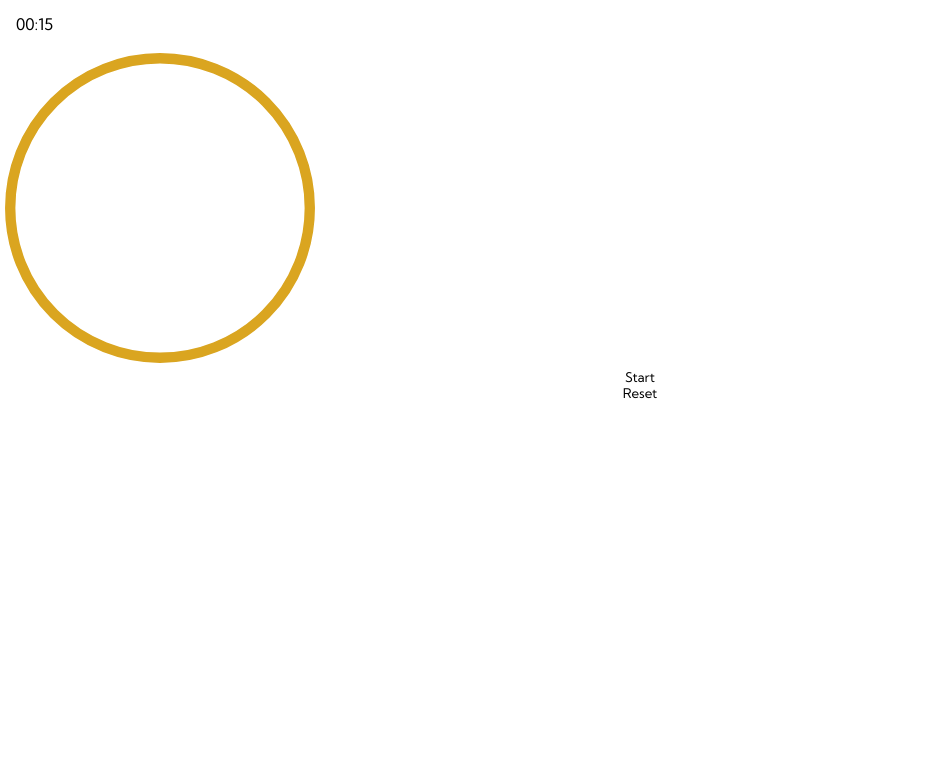
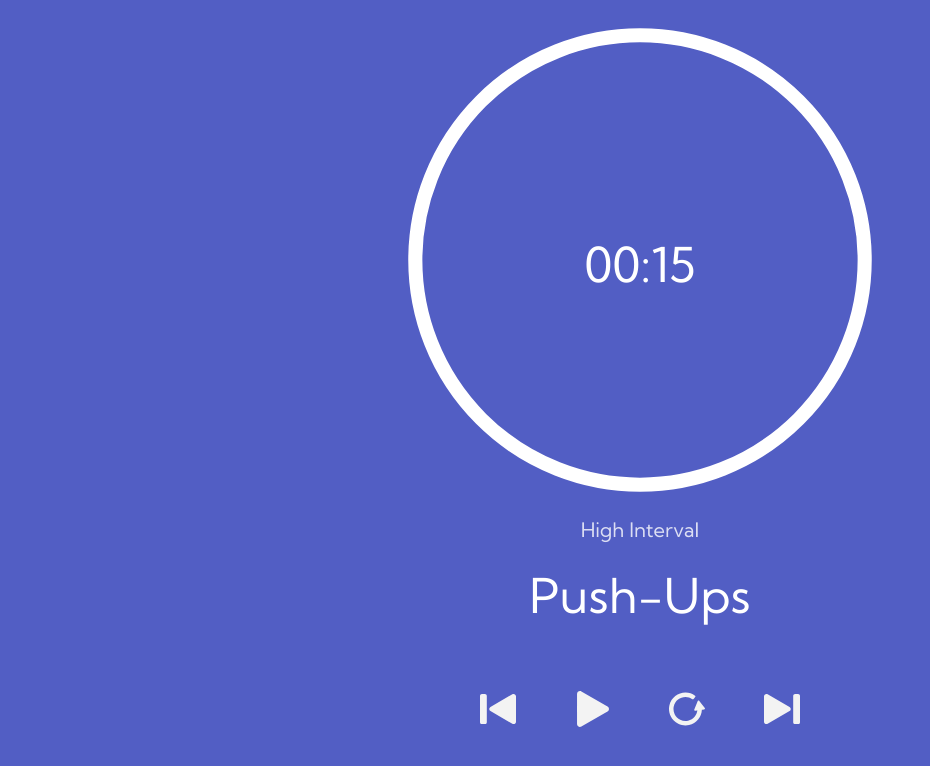
Before and after one commit to emil-litwiniec/intervals, a React app: page /workout/1 in a window 1280 px wide. Shown: the top 766 px of the page, without its empty margins (0-930 px from the left). Built offline with nearby package versions, Linux system fonts and the light colour scheme.

Commit message:
Add player/timer styles | Add controls with icons

```diff
--- a/src/components/timer/MainTimer.tsx
+++ b/src/components/timer/MainTimer.tsx
@@ -1,6 +1,7 @@
 import React, { Component } from 'react';
 import TimerCircleDisplay from '@/components/timerCircleDisplay/TimerCircleDisplay';
 import { formatSecondsToMinutes } from '@/utils/format';
+import './_timer.scss';
 
 export type ChildCallables = {
     startTimer(): void;
@@ -13,7 +14,7 @@ type MainTimerProps = {
     onTimerFinished(): void;
     setCallables(childCallables: ChildCallables): void;
     id: string;
-    color: string;
+    className: string;
 };
 
 type MainTimerState = {
@@ -86,17 +87,18 @@ class MainTimer extends Component<MainTimerProps, MainTimerState> {
     };
 
     render() {
+        const parentClassName = this.props.className ? this.props.className : '';
         return (
-            <>
-                <p style={{ fontSize: '2rem', margin: '2rem' }}>
+            <div className={`timer__wrapper ${parentClassName}`}>
+                <p className="timer__text-display">
                     {formatSecondsToMinutes(Math.ceil(this.state.millisecondsLeft / 1000))}
                 </p>
                 <TimerCircleDisplay
                     milliseconds={this.props.initialSeconds * 1000 - this.state.millisecondsLeft}
                     total={this.props.initialSeconds * 1000}
-                    color={this.props.color}
+                    className="timer__circular-display"
                 />
-            </>
+            </div>
         );
     }
 }
--- /dev/null
+++ b/src/components/timer/_timer.scss
@@ -0,0 +1,17 @@
+.timer {
+    &__wrapper {
+        position: relative;
+    }
+
+    &__text-display {
+        position: absolute;
+        font-size: 6rem;
+        color: white;
+        top: calc(50% + 5px);
+        left: 50%;
+        transform: translate(-50%, -50%);
+    }
+
+    &__circular-display {
+    }
+}
--- a/src/components/timerCircleDisplay/TimerCircleDisplay.tsx
+++ b/src/components/timerCircleDisplay/TimerCircleDisplay.tsx
@@ -4,21 +4,24 @@ import './_timerCircleDisplay.scss';
 type TimerCircleDisplayProps = {
     milliseconds: number;
     total: number;
-    color: string;
+    className: string;
 };
 
-const TimerCircleDisplay: React.FC<TimerCircleDisplayProps> = ({ milliseconds, total, color }) => {
+const TimerCircleDisplay: React.FC<TimerCircleDisplayProps> = ({
+    milliseconds,
+    total,
+    className = '',
+}) => {
     const offsetValue = 100 - (100 * milliseconds) / total;
-    const style: CSSProperties & { '--offsetValue': number; '--strokeColor': string } = {
+    const style: CSSProperties & { '--offsetValue': number } = {
         '--offsetValue': offsetValue,
-        '--strokeColor': color,
     };
 
-    const finishClass =
-        total - milliseconds <= 300 || total - milliseconds >= total - 100 ? 'finish' : '';
+    const highlightClass =
+        total - milliseconds <= 300 || total - milliseconds >= total - 100 ? 'highlight' : '';
 
     return (
-        <div className="timer-circle-display">
+        <div className={`timer-circle-display ${className}`}>
             <svg xmlns="http://www.w3.org/2000/svg" viewBox="-1 -1 34 34">
                 <circle
                     cx="16"
@@ -30,14 +33,14 @@ const TimerCircleDisplay: React.FC<TimerCircleDisplayProps> = ({ milliseconds, t
                     cx="16"
                     cy="16"
                     r="15.9155"
-                    className={`timer-circle-display__progress ${finishClass}`}
+                    className={`timer-circle-display__progress ${highlightClass}`}
                     style={style}
                 ></circle>
                 <circle
                     cx="16"
                     cy="16"
                     r="15.9155"
-                    className={`timer-circle-display__return ${finishClass}`}
+                    className={`timer-circle-display__return ${highlightClass}`}
                 ></circle>
             </svg>
         </div>
--- a/src/components/timerCircleDisplay/_timerCircleDisplay.scss
+++ b/src/components/timerCircleDisplay/_timerCircleDisplay.scss
@@ -1,33 +1,35 @@
 .timer-circle-display {
     svg {
-        width: 40rem;
-        height: 40rem;
+        width: 60rem;
+        height: 60rem;
         transform: rotate(-90deg);
 
         circle {
             fill: none;
-            stroke: #f0f0f0;
-            stroke-width: 1;
+            stroke: white;
+            opacity: 0.3;
+            stroke-width: 0.9;
             stroke-linecap: round;
 
             &.timer-circle-display__progress {
                 transition: stroke-dashoffset 0.2s;
                 stroke-dasharray: 100 100;
                 stroke-dashoffset: var(--offsetValue);
-                stroke: var(--strokeColor);
+                stroke: white;
+                opacity: 0.8;
 
-                &.finish {
+                &.highlight {
                     transition: none;
                 }
             }
 
             &.timer-circle-display__return {
                 transition: opacity 0.3s ease-in-out;
-                stroke: goldenrod;
-                stroke-width: 1.1;
+                stroke: white;
+                stroke-width: 1;
                 opacity: 0;
 
-                &.finish {
+                &.highlight {
                     opacity: 1;
                 }
             }
--- a/src/components/workoutPlayer/WorkoutPlayer.tsx
+++ b/src/components/workoutPlayer/WorkoutPlayer.tsx
@@ -1,12 +1,15 @@
-import React, { Component } from 'react';
+import React, { Component, CSSProperties } from 'react';
 import MainTimer, { ChildCallables } from '@/components/timer/MainTimer';
 import Button from '@/components/button/Button';
+import { IconPlay, IconPause, IconReset, IconNext, IconPrev } from '@/misc/icons';
 import { v4 as uuidv4 } from 'uuid';
+import './_workoutPlayer.scss';
 
 type WorkoutPlayerState = {
     seconds: number;
     id: string;
     isTimerOn: boolean;
+    color: string;
 };
 
 class WorkoutPlayer extends Component<{}, WorkoutPlayerState> {
@@ -18,13 +21,15 @@ class WorkoutPlayer extends Component<{}, WorkoutPlayerState> {
             seconds: 15,
             id: uuidv4(),
             isTimerOn: false,
+            color: '#525ec4',
         };
     }
 
     onTimerFinished = () => {
         // TODO: trigger next workout interval
+        this.handleNextInterval();
         this.setState({
-            seconds: 5,
+            seconds: 18,
             id: uuidv4(),
         });
         this.startTimer();
@@ -38,6 +43,7 @@ class WorkoutPlayer extends Component<{}, WorkoutPlayerState> {
         this.childCallables?.startTimer();
         this.setState({ isTimerOn: true });
     };
+
     pauseTimer = () => {
         this.childCallables?.pauseTimer();
         this.setState({ isTimerOn: false });
@@ -48,25 +54,59 @@ class WorkoutPlayer extends Component<{}, WorkoutPlayerState> {
         this.setState({ isTimerOn: false });
     };
 
+    handleNextInterval = () => {
+        console.log('should handle next interval');
+        this.setState({
+            color: 'coral',
+        });
+    };
+
+    handlePreviousInterval = () => {
+        console.log('should handle previous interval');
+        this.setState({
+            color: 'cornflowerblue',
+        });
+    };
+
     render() {
+        const style: CSSProperties = { backgroundColor: this.state.color };
         return (
-            <>
+            <div className="workout-player" style={style}>
                 <MainTimer
                     initialSeconds={this.state.seconds}
                     id={this.state.id}
                     onTimerFinished={this.onTimerFinished}
                     setCallables={this.setChildCallables}
-                    color={'coral'}
+                    className="workout-player__timer"
                 />
+                <div className="workout-player__info">
+                    <h4 className="workout-player__interval-title">High Interval</h4>
+                    <h5 className="workout-player__subsection-title">Push-Ups</h5>
+                </div>
+                <div className="workout-player__controls">
+                    <Button handleClick={this.handlePreviousInterval}>
+                        <IconPrev className="workout-player__icon" />
+                    </Button>
 
-                {this.state.isTimerOn ? (
-                    <Button handleClick={this.pauseTimer}>Pause</Button>
-                ) : (
-                    <Button handleClick={this.startTimer}>Start</Button>
-                )}
+                    {this.state.isTimerOn ? (
+                        <Button handleClick={this.pauseTimer}>
+                            <IconPause className="workout-player__icon" />
+                        </Button>
+                    ) : (
+                        <Button handleClick={this.startTimer}>
+                            <IconPlay className="workout-player__icon" />
+                        </Button>
+                    )}
 
-                <Button handleClick={this.resetTimer}>Reset</Button>
-            </>
+                    <Button handleClick={this.resetTimer}>
+                        <IconReset className="workout-player__icon" />
+                    </Button>
+
+                    <Button handleClick={this.handleNextInterval}>
+                        <IconNext className="workout-player__icon" />
+                    </Button>
+                </div>
+            </div>
         );
     }
 }
--- /dev/null
+++ b/src/components/workoutPlayer/_workoutPlayer.scss
@@ -0,0 +1,51 @@
+.workout-player {
+    height: 100%;
+    display: flex;
+    align-items: center;
+    flex-direction: column;
+    transition: background-color 1s ease-in-out;
+
+    &__controls {
+        display: flex;
+        width: 100%;
+        justify-content: space-between;
+        flex: 1;
+        padding: 0 60rem;
+    }
+
+    &__info {
+        flex-basis: 10%;
+        width: 100%;
+        justify-content: center;
+        display: flex;
+        flex-direction: column;
+        align-items: center;
+
+        & * {
+            color: white;
+        }
+    }
+
+    &__icon {
+        width: 4.5rem;
+        height: 4.5rem;
+    }
+
+    &__interval-title {
+        opacity: 0.8;
+        font-size: 2.5rem;
+    }
+
+    &__subsection-title {
+        margin-top: 4rem;
+        font-size: 6rem;
+    }
+
+    &__timer {
+        flex-basis: 65%;
+        width: 100%;
+        display: flex;
+        justify-content: center;
+        align-items: center;
+    }
+}
--- /dev/null
+++ b/src/misc/icons/IconNext.tsx
@@ -0,0 +1,30 @@
+import React from 'react';
+
+type Props = {
+    color?: string;
+    className?: string;
+};
+
+const IconNext: React.FC<Props> = ({ color = '#f3f3f3', className = 'icon-next' }) => {
+    return (
+        <svg
+            width="74"
+            height="62"
+            viewBox="0 0 74 62"
+            fill="none"
+            className={'icon ' + className}
+            xmlns="http://www.w3.org/2000/svg"
+        >
+            <path
+                d="M52.5 26.6699C55.8333 28.5944 55.8333 33.4056 52.5 35.3301L7.5 61.3109C4.16667 63.2354 -1.68245e-07 60.8298 0 56.9808L2.27131e-06 5.01924C2.43956e-06 1.17024 4.16667 -1.23539 7.5 0.689107L52.5 26.6699Z"
+                fill={color}
+            />
+            <path
+                d="M60 4C60 1.79086 61.7909 0 64 0H70C72.2091 0 74 1.79086 74 4V58C74 60.2091 72.2091 62 70 62H64C61.7909 62 60 60.2091 60 58V4Z"
+                fill={color}
+            />
+        </svg>
+    );
+};
+
+export default IconNext;
--- /dev/null
+++ b/src/misc/icons/IconPrev.tsx
@@ -0,0 +1,30 @@
+import React from 'react';
+
+type Props = {
+    color?: string;
+    className?: string;
+};
+
+const IconPrev: React.FC<Props> = ({ color = '#f3f3f3', className = 'icon-prev' }) => {
+    return (
+        <svg
+            width="74"
+            height="62"
+            viewBox="0 0 74 62"
+            fill="none"
+            className={'icon ' + className}
+            xmlns="http://www.w3.org/2000/svg"
+        >
+            <path
+                d="M21.5 26.6699C18.1667 28.5944 18.1667 33.4056 21.5 35.3301L66.5 61.3109C69.8333 63.2354 74 60.8298 74 56.9808L74 5.01924C74 1.17024 69.8333 -1.23539 66.5 0.689107L21.5 26.6699Z"
+                fill={color}
+            />
+            <path
+                d="M14 4C14 1.79086 12.2091 0 10 0H4C1.79086 0 0 1.79086 0 4V58C0 60.2091 1.79086 62 4 62H10C12.2091 62 14 60.2091 14 58V4Z"
+                fill={color}
+            />
+        </svg>
+    );
+};
+
+export default IconPrev;
--- /dev/null
+++ b/src/misc/icons/IconReset.tsx
@@ -0,0 +1,30 @@
+import React from 'react';
+
+type Props = {
+    color?: string;
+    className?: string;
+};
+
+const IconReset: React.FC<Props> = ({ color = '#f3f3f3', className = 'icon-reset' }) => {
+    return (
+        <svg
+            width="68"
+            height="62"
+            viewBox="0 0 68 62"
+            className={'icon ' + className}
+            fill='none'
+            xmlns="http://www.w3.org/2000/svg"
+        >
+            <path
+                d="M54.1056 16.3177C54.6344 15.017 56.3758 14.7753 57.2401 15.8827L67.6123 29.1717C68.4766 30.2791 67.8156 31.9051 66.4225 32.0985L49.7051 34.4187C48.3119 34.6121 47.2315 33.2278 47.7603 31.927L54.1056 16.3177Z"
+                fill={color}
+            />
+            <path
+                d="M60.2955 31C61.3045 31 62.1282 31.8172 62.0689 32.8226C61.6922 39.2079 59.3435 45.3376 55.3229 50.357C50.9211 55.8523 44.7773 59.6899 37.9009 61.2391C31.0246 62.7883 23.8247 61.957 17.4844 58.8818C11.1441 55.8066 6.04051 50.6704 3.01219 44.3172C-0.0161395 37.964 -0.789038 30.7716 0.82049 23.922C2.43002 17.0724 6.32623 10.9729 11.8689 6.62574C17.4116 2.27861 24.2711 -0.0575673 31.3202 0.00107779C37.7588 0.0546436 44.0059 2.10325 49.2074 5.84014C50.0264 6.42851 50.1421 7.58187 49.5054 8.36324L46.4684 12.0906C45.8318 12.872 44.6847 12.9835 43.853 12.4133C40.1528 9.87673 35.766 8.48961 31.2496 8.45204C26.1222 8.40938 21.1328 10.1087 17.1012 13.2707C13.0695 16.4327 10.2355 20.8693 9.06478 25.8516C7.89404 30.8339 8.45623 36.0654 10.659 40.6866C12.8617 45.3078 16.574 49.0438 21.1858 51.2806C25.7976 53.5174 31.0346 54.1221 36.0363 52.9953C41.038 51.8684 45.5069 49.0771 48.7087 45.0799C51.5289 41.559 53.2182 37.2871 53.5808 32.8216C53.6623 31.8178 54.4727 31 55.4818 31H60.2955Z"
+                fill={color}
+            />
+        </svg>
+    );
+};
+
+export default IconReset;
--- a/src/misc/icons/index.ts
+++ b/src/misc/icons/index.ts
@@ -1,4 +1,8 @@
 export { default as IconEdit } from './IconEdit';
 export { default as IconDelete } from './IconDelete';
 export { default as IconPlay } from './IconPlay';
+export { default as IconPause } from './IconPause';
+export { default as IconReset } from './IconReset';
+export { default as IconNext } from './IconNext';
+export { default as IconPrev } from './IconPrev';
 export { default as IconColorFill } from './IconColorFill';
--- a/src/utils/format.ts
+++ b/src/utils/format.ts
@@ -1,11 +1,11 @@
 export const formatSecondsToMinutes = (timeInSeconds: number): string => {
-    if (timeInSeconds < 60) return `00:${timeInSeconds}`;
-
     const seconds = timeInSeconds % 60;
     const minutes = (timeInSeconds - seconds) / 60;
     const zeroBeforeMinutes = minutes < 10 ? '0' : '';
     const zeroAfterSeconds = seconds === 0 ? '0' : '';
     const zeroBeforeSeconds = seconds < 10 && seconds !== 0 ? '0' : '';
+    const secondsSection = `${zeroBeforeSeconds}${seconds}${zeroAfterSeconds}`;
+    if (timeInSeconds < 60) return `00:${secondsSection}`;
 
-    return `${zeroBeforeMinutes}${minutes}:${zeroBeforeSeconds}${seconds}${zeroAfterSeconds}`;
+    return `${zeroBeforeMinutes}${minutes}:${secondsSection}`;
 };
```
Also changed, not shown: src/misc/icons/IconPause.tsx (added, +30 -0 lines).
